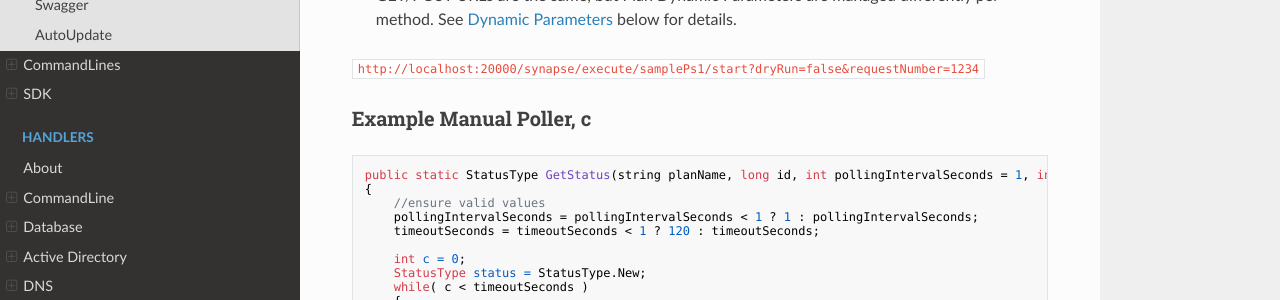
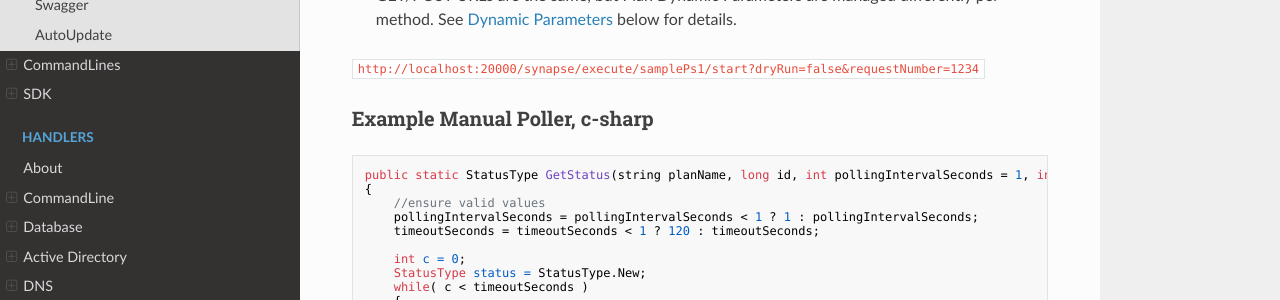
Before and after one commit to SynapseProject/synapse.docs, an MkDocs documentation site: the page built from docs/run/controller.md, in a window 1280 px wide and 900 px high, scrolled down 3755 px. Shown: the part 155-455 px from the top of the window. Built offline with MkDocs 1.6.1, drawn with Linux system fonts in a browser that asks for light colours; nearby versions of some CDN libraries; old or Windows-style settings are respelled for this version of MkDocs.

Commit message:
c# -> c-sharp

````diff
--- a/docs/run/controller.md
+++ b/docs/run/controller.md
@@ -140,7 +140,7 @@ Notes:
 `http://localhost:20000/synapse/execute/samplePs1/start?dryRun=false&requestNumber=1234`
 
 
-### Example Manual Poller, c#
+### Example Manual Poller, c-sharp
 ```java
 public static StatusType GetStatus(string planName, long id, int pollingIntervalSeconds = 1, int timeoutSeconds = 120)
 {
````
